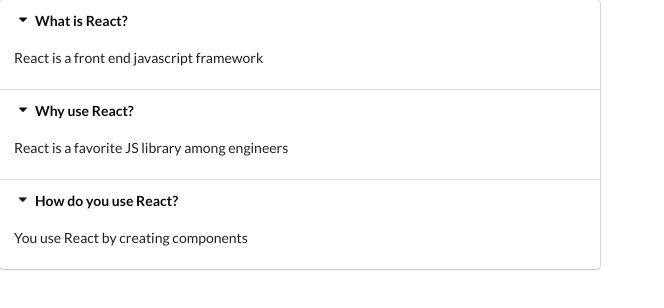
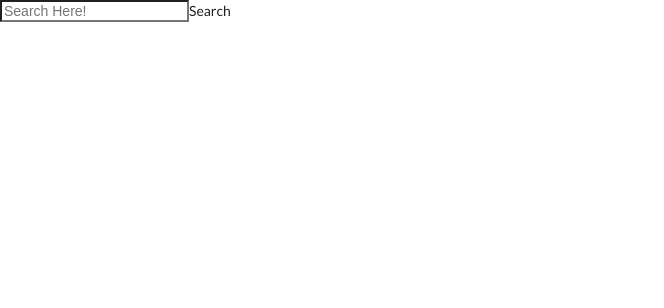
Before and after one commit to ravi19999/widgets, a React (Create React App) app: page / in a window 1280 px wide. Shown: the top 308 px of the page, without its empty margins (0-664 px from the left). Built offline with nearby package versions, Linux system fonts and the light colour scheme.

Commit message:
Created the Search component and removed accordion for the time being :fire:

```diff
--- a/src/App.js
+++ b/src/App.js
@@ -1,6 +1,6 @@
 import React from 'react';
 import Accordion from './components/Accordion';
-
+import Search from './components/Search'
 const items = [
   {
     title: 'What is React?',
@@ -19,7 +19,7 @@
 const App =  () => {
   return (
     <div>
-      <Accordion items={items} />
+      <Search />
     </div>
   );
 };
--- a/src/components/Accordion.js
+++ b/src/components/Accordion.js
@@ -1,8 +1,10 @@
-import React from 'react';
+import React, {useState} from 'react';
 
 const Accordion = ({ items }) => {
+
+  const [activeIndex, setActiveIndex] = useState(null);
   const onTitleClick = (index) => {
-  	console.log('Title clicked',index)
+  	setActiveIndex(index);
   };
 
   const renderedItems = items.map((item,index) => {
@@ -19,7 +21,12 @@
     );
   });
 
-  return <div className="ui styled accordion">{renderedItems}</div>;
+  return (
+  	<div className="ui styled accordion">
+  		{renderedItems}
+  		<h1>{activeIndex}</h1>
+  	</div>
+  )
 };
 
 export default Accordion;
--- /dev/null
+++ b/src/components/Search.js
@@ -0,0 +1,12 @@
+import React from 'react';
+
+const Search = () => {
+	return(
+		<>
+		<input type='text' placeholder='Search Here!' name='Search'/>
+		<label for='Search'>Search </label>
+		</>
+	)
+}
+
+export default Search;
```
